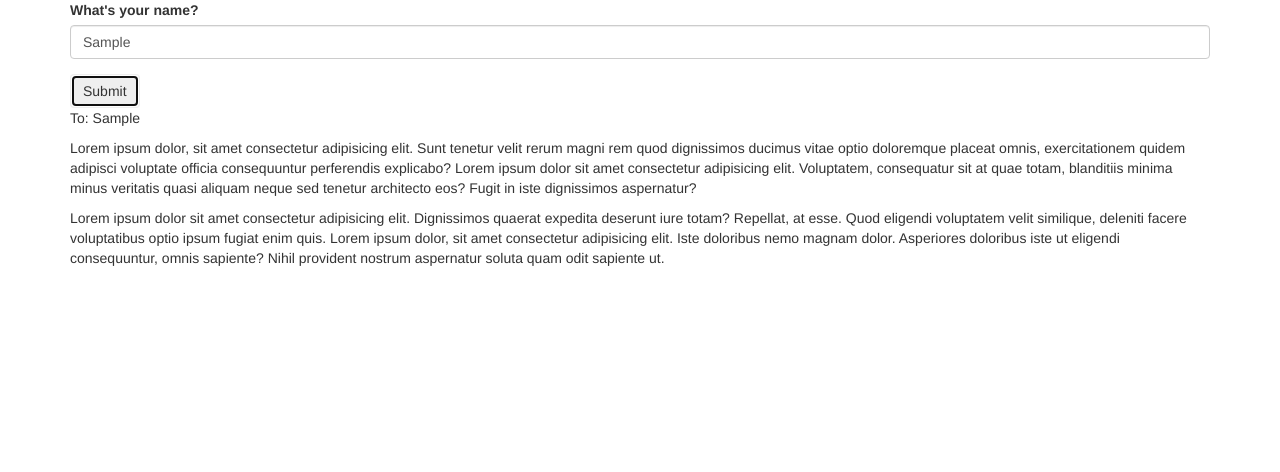
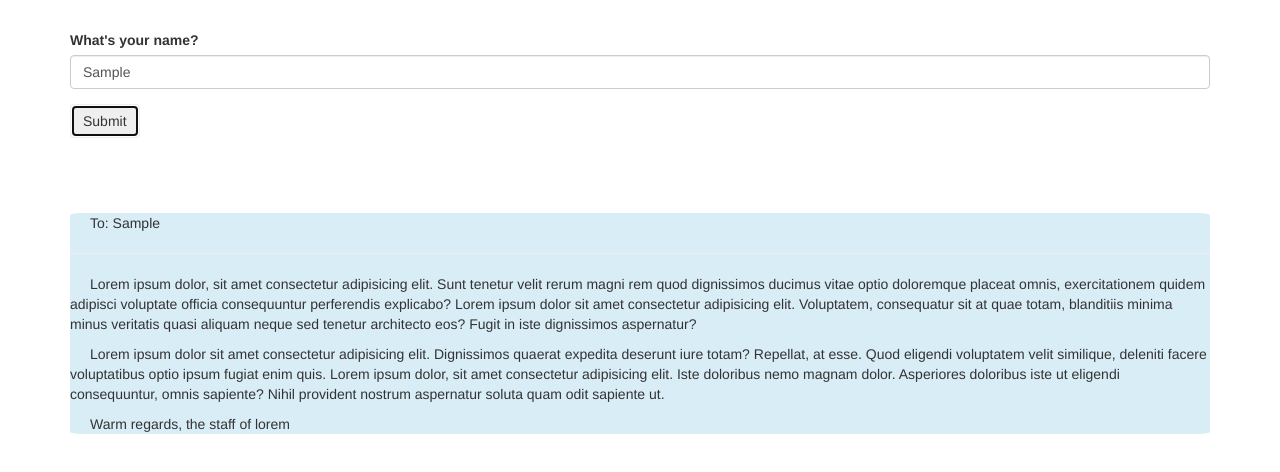
Before and after one commit to OkilyDokily/form-letter, a plain HTML site: page index.html in a window 1280 px wide. Both pictures are taken after typing "Sample" into the empty fields and a click on the button "Submit". Drawn offline with Linux system fonts and the light colour scheme.

Commit message:
add custom styles

```diff
--- a/css/styles.css
+++ b/css/styles.css
@@ -0,0 +1,10 @@
+#formOne{
+  margin-top: 30px;
+}
+
+#letter{
+  display:none;
+  margin-top: 75px;
+  border-radius: 1%;
+  text-indent: 20px;
+}
--- a/index.html
+++ b/index.html
@@ -16,13 +16,15 @@
       </div>
       <button class="btn">Submit</button>
     </form>
-    <div id="letter">
+    <div id="letter" class="bg-info">
       <p>To: <span class="name"></span></p>
+      <hr>
       <p>
         Lorem ipsum dolor, sit amet consectetur adipisicing elit. Sunt tenetur velit rerum magni rem quod dignissimos ducimus vitae optio doloremque placeat omnis, exercitationem quidem adipisci voluptate officia consequuntur perferendis explicabo? Lorem ipsum dolor sit amet consectetur adipisicing elit. Voluptatem, consequatur sit at quae totam, blanditiis minima minus veritatis quasi aliquam neque sed tenetur architecto eos? Fugit in iste dignissimos aspernatur?</p>
         <p>
           Lorem ipsum dolor sit amet consectetur adipisicing elit. Dignissimos quaerat expedita deserunt iure totam? Repellat, at esse. Quod eligendi voluptatem velit similique, deleniti facere voluptatibus optio ipsum fugiat enim quis. Lorem ipsum dolor, sit amet consectetur adipisicing elit. Iste doloribus nemo magnam dolor. Asperiores doloribus iste ut eligendi consequuntur, omnis sapiente? Nihil provident nostrum aspernatur soluta quam odit sapiente ut.
         </p>
+        <p>Warm regards, the staff of lorem</p>
     </div>
   </div>
 
--- a/js/scripts.js
+++ b/js/scripts.js
@@ -2,5 +2,6 @@ $(document).ready(function(){
   $("#formOne").submit(function(e){
     e.preventDefault();
     $(".name").text($("#name").val());
+    $("#letter").show()
   })
 });
```
